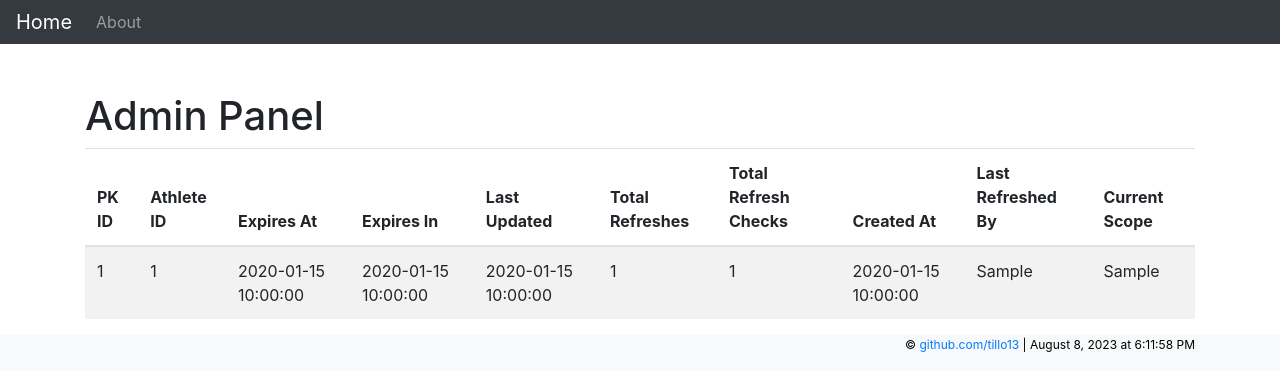
After one commit to tillo13/gcp-strava, a Flask app: template templates/admin.html in a window 1280 px wide. The commit adds this page. Shown: the top 391 px of the page. Run offline with Flask 2, Linux system fonts and the light colour scheme; the template is opened without the code that fills it: most values are stand-ins (such as "Sample title", 1, 10 or a date in 2020); some libraries are stand-ins or nearby versions.

Commit message:
added admin tab

```diff
--- a/main.py
+++ b/main.py
@@ -48,6 +48,28 @@ app.secret_key = 'super duper secret key'  # super duper secret cause Flask want
 @app.errorhandler(500)
 def internal_error(error):
     return redirect(SITE_HOMEPAGE)
+
+@app.route('/admin', methods=['GET'])
+def admin():
+    if 'authenticated' in session and session['authenticated']:
+        athlete_id = session.get('athlete_id', None)
+        if athlete_id == 18443678:    # Add Check for specific athlete ID
+            print("Admin tab accessed...")
+            # Create a connection
+            engine = create_conn()
+            if isinstance(engine, str):     # If could not create engine (error message is returned)
+                return engine
+
+            # Connect to the database and execute a SQL query
+            with engine.begin() as connection:
+                # Get all records from strava_access_tokens table
+                result = connection.execute(text("SELECT * FROM strava_access_tokens"))
+                data = [row._asdict() for row in result]
+            return render_template('admin.html', data=data)
+        else:
+            return redirect('/')
+    else:
+        return redirect('/')
 
 @app.route('/map/<map_name>', methods=['GET'])
 def map(map_name):
@@ -201,8 +223,8 @@ def activity_process():
     session['map_file'] = map_file
     session['messages'] = messages
     session['logging_messages'] = logging_messages
-    session['zillow_return_1'] = zillow_return_1
-    session['zillow_return_2'] = zillow_return_2
+    #session['zillow_return_1'] = zillow_return_1
+    #session['zillow_return_2'] = zillow_return_2
 
     #count and show the size of the session as it can't be more than 4093bytes
     # Convert the Flask session object to a dictionary.
@@ -225,8 +247,8 @@ def activity_process():
                            activity_id=session["activity_id"],
                            summary_polyline=session["summary_polyline"],
                            map_file=session["map_file"],
-                           zillow_return_1=session['zillow_return_1'],
-                           zillow_return_2=session["zillow_return_2"])
+                           zillow_return_1=zillow_return_1,
+                           zillow_return_2=zillow_return_2)
 
 
 # At this endpoint, after login, the client receives an auth code from Strava which we exchange
--- /dev/null
+++ b/templates/admin.html
@@ -0,0 +1,42 @@
+{% extends "default.html" %}
+
+{% block content %}
+<script>
+    $(document).ready(function() {
+        $("#strava_users").tablesorter();
+    });
+</script>
+    <h1>Admin Panel</h1>
+    <table class="table table-striped" id="strava_users">
+        <thead>
+            <tr>
+                <th>PK ID</th>
+                <th>Athlete ID</th>
+                <th>Expires At</th>
+                <th>Expires In</th>
+                <th>Last Updated</th>
+                <th>Total Refreshes</th>
+                <th>Total Refresh Checks</th>
+                <th>Created At</th>
+                <th>Last Refreshed By</th>
+                <th>Current Scope</th>
+            </tr>
+        </thead>
+        <tbody>
+            {% for item in data %}
+            <tr>
+                <td>{{ item.pk_id }}</td>
+                <td>{{ item.athlete_id }}</td>
+                <td>{{ item.expires_at }}</td>
+                <td>{{ item.expires_in }}</td>
+                <td>{{ item.last_updated }}</td>
+                <td>{{ item.total_refreshes }}</td>
+                <td>{{ item.total_refresh_checks }}</td>
+                <td>{{ item.created_at }}</td>
+                <td>{{ item.last_refreshed_by }}</td>
+                <td>{{ item.current_scope }}</td>
+            </tr>
+            {% endfor %}
+        </tbody>
+    </table>
+{% endblock %}
--- a/templates/default.html
+++ b/templates/default.html
@@ -37,6 +37,11 @@
   </button>
   <div class="collapse navbar-collapse" id="navbarNavDropdown">
       <ul class="navbar-nav">
+        {% if session['athlete_id'] == 18443678 %}
+            <li class="nav-item">
+                <a class="nav-link" href="/admin">Admin</a>
+            </li>
+            {% endif %}
           {% if 'authenticated' in session and session['authenticated'] %}
                 <li class="nav-item">
                     <a class="nav-link" href="/profile">Profile</a>
@@ -120,7 +125,8 @@
             $(this).find(".select-activity-spinner").css("display", "inline-block");
         });
     });
-    </script>
-
+</script>
+<script src="https://ajax.googleapis.com/ajax/libs/jquery/3.5.1/jquery.min.js"></script>
+<script src="https://cdnjs.cloudflare.com/ajax/libs/jquery.tablesorter/2.31.3/js/jquery.tablesorter.min.js"></script>
 </body>
 </html>
```
Also changed, not shown: zillow_utils.py (+94 -36 lines).
